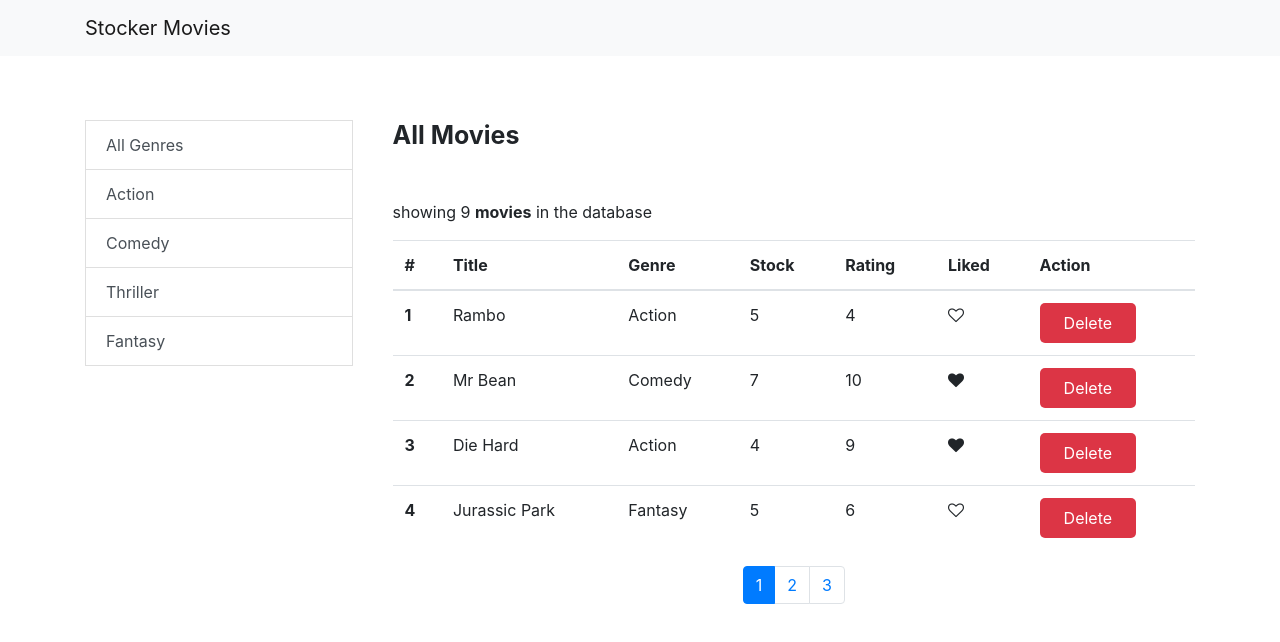
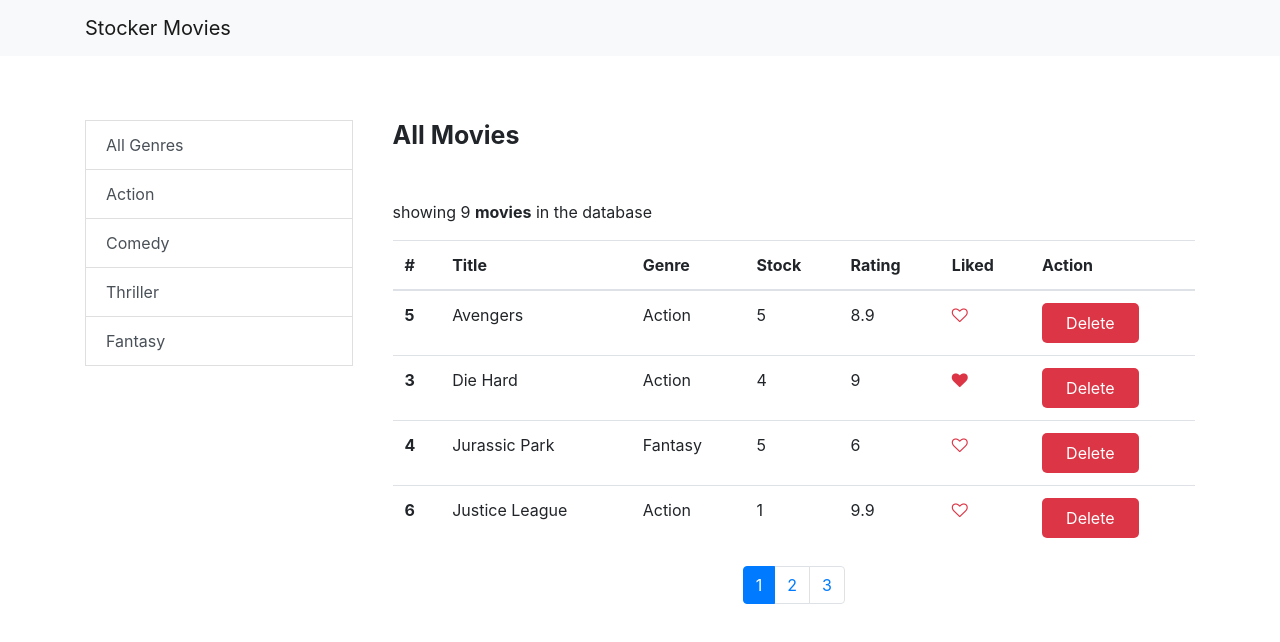
Before and after one commit to AndyWams/stocker-movies, a React (Create React App) app: page / in a window 1280 px wide. Shown: the top 642 px of the page. Built offline with nearby package versions, Linux system fonts and the light colour scheme; data requests are answered from the project's data file.

Commit message:
added sorting and filtering

```diff
--- a/db.json
+++ b/db.json
@@ -69,7 +69,7 @@
       "genre": "Action, Fantasy, Family",
       "rating": "7.5",
       "stock": "3",
-      "liked": true,
+      "liked": false,
       "id": 9
     }
   ],
--- a/src/App.js
+++ b/src/App.js
@@ -11,6 +11,11 @@ function App() {
   const [genres, setGenres] = useState([]);
   const [currentPage, setCurrentPage] = useState(1);
   const [selectedGenre, setSelectedGenre] = useState("");
+  const [sortColumn, setSortColumn] = useState({
+    path: "title",
+    order: "asc",
+  });
+
   //Lifecycle method
   useEffect(() => {
     const getMovies = async () => {
@@ -32,6 +37,7 @@ function App() {
     const data = await res.json();
     return data;
   };
+
   //Get genres
   const fetchGenres = async () => {
     const res = await fetch("http://localhost:5000/genres");
@@ -45,6 +51,7 @@ function App() {
     const data = await res.json();
     return data;
   };
+
   //Add Task
   const addMovie = async (movie) => {
     const res = await fetch("http://localhost:5000/movies", {
@@ -60,7 +67,7 @@ function App() {
   };
 
   //Delete Task
-  const deleteMovie = async (id) => {
+  const handleDelete = async (id) => {
     await fetch(`http://localhost:5000/movies/${id}`, {
       method: "DELETE",
     });
@@ -68,7 +75,7 @@ function App() {
   };
 
   //Toggle Liked
-  const toggleLiked = async (id) => {
+  const handleToggleLiked = async (id) => {
     const movieToToggle = await getMovie(id);
     let updateMovie = { ...movieToToggle, liked: !movieToToggle.liked };
 
@@ -88,6 +95,7 @@ function App() {
       )
     );
   };
+
   //Handle Page Change
   const handlePageChange = (page) => {
     setCurrentPage(page);
@@ -96,6 +104,11 @@ function App() {
   //Handle Genre Selection
   const handleGenreSelect = (genre) => {
     setSelectedGenre(genre);
+  };
+
+  //Handle Sort
+  const handleSort = (path) => {
+    setSortColumn({ path, order: "asc" });
   };
 
   return (
@@ -115,15 +128,15 @@ function App() {
                     onItemSelect={handleGenreSelect}
                   />
                   <div>
-                    <h3>All Movies</h3>
-
                     <Movies
                       movies={movies}
-                      onDelete={deleteMovie}
-                      onToggleLiked={toggleLiked}
+                      onDelete={handleDelete}
+                      onToggleLiked={handleToggleLiked}
                       OnHandlePageChange={handlePageChange}
                       selectedGenre={selectedGenre}
                       currentPage={currentPage}
+                      onSort={handleSort}
+                      sortColumn={sortColumn}
                     />
                   </div>
                 </div>
--- a/src/App.scss
+++ b/src/App.scss
@@ -8,4 +8,7 @@
     font-size: 25px;
     font-weight: bold;
   }
+  .table thead {
+    cursor: pointer;
+  }
 }
--- a/src/components/Favorite/Favorite.js
+++ b/src/components/Favorite/Favorite.js
@@ -3,7 +3,7 @@ const Favorite = ({ movie, onToggle }) => {
   if (!movie.liked) likedClass += "-o";
   return (
     <i
-      style={{ cursor: "pointer" }}
+      style={{ cursor: "pointer", color: "#dc3545" }}
       className={likedClass}
       aria-hidden="true"
       onClick={() => onToggle(movie.id)}
--- a/src/components/Movies/Movies.js
+++ b/src/components/Movies/Movies.js
@@ -3,6 +3,7 @@ import Button from "../Button/Button";
 import Favorite from "../Favorite/Favorite";
 import Pagination from "../Pagination/Pagination";
 import Paginate from "../Utils/Paginate";
+import _ from "lodash";
 const Movies = ({
   movies,
   onDelete,
@@ -10,26 +11,40 @@ const Movies = ({
   selectedGenre,
   onToggleLiked,
   OnHandlePageChange,
+  onSort,
+  sortColumn,
 }) => {
   const [pageSize] = useState(4);
   const filtered =
     selectedGenre && selectedGenre.id
       ? movies.filter((movie) => movie.genre === selectedGenre.name)
       : movies;
-  const allmovies = Paginate(filtered, currentPage, pageSize);
+  const sorted = _.orderBy(filtered, [sortColumn.path], [sortColumn.order]);
+  const allmovies = Paginate(sorted, currentPage, pageSize);
   return (
     <React.Fragment>
+      <h3>All Movies</h3>
       <p>
         showing {filtered.length} <strong>movies</strong> in the database
       </p>
       <table className="table table-hover">
         <thead>
           <tr>
-            <th scope="col">#</th>
-            <th scope="col">Title</th>
-            <th scope="col">Genre</th>
-            <th scope="col">Stock</th>
-            <th scope="col">Rating</th>
+            <th scope="col" onClick={() => onSort("id")}>
+              #
+            </th>
+            <th scope="col" onClick={() => onSort("title")}>
+              Title
+            </th>
+            <th scope="col" onClick={() => onSort("genre")}>
+              Genre
+            </th>
+            <th scope="col" onClick={() => onSort("stock")}>
+              Stock
+            </th>
+            <th scope="col" onClick={() => onSort("rating")}>
+              Rating
+            </th>
             <th scope="col">Liked</th>
             <th scope="col">Action</th>
           </tr>
```
Also changed, not shown: src/components/FilterList/FilterList.js (+1 -7 lines).
